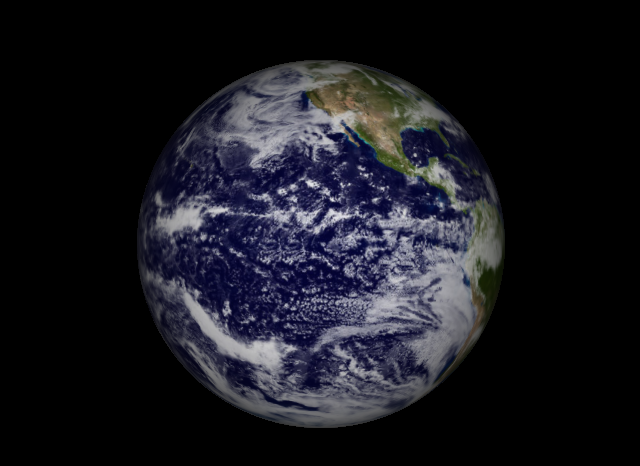
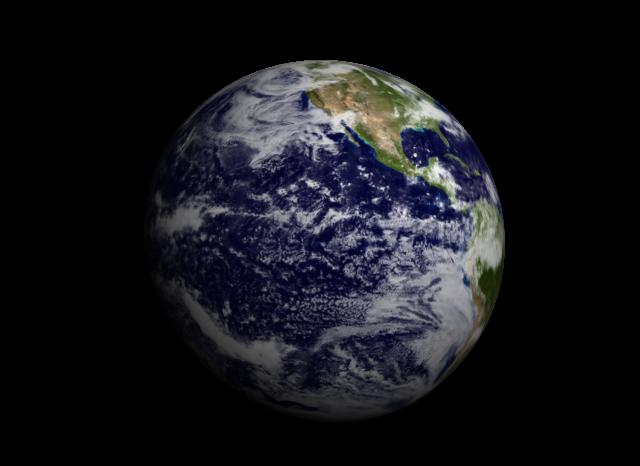
Before and after one commit to abirvalg0/my-test-project, a plain HTML site: page index.html in a window 1280 px wide. Shown: the part 156-622 px from the top of the page, without its empty margins (319-959 px from the left). Drawn offline with nearby package versions, Linux system fonts and the light colour scheme; animation ran at ten frames a second.

Commit message:
Обновлены файлы и папки проекта

```diff
--- a/index.html
+++ b/index.html
@@ -42,12 +42,12 @@
 
             // Основное освещение для сцены
             const light1 = new THREE.PointLight(0xffffff, 1, 100);
-            light1.position.set(0, 0, 5);
+            light1.position.set(2, 2, 5);  // Изменена позиция для эффекта
             scene.add(light1);
 
             // Дополнительный источник освещения для улучшения видимости земли
             const light2 = new THREE.PointLight(0xffffff, 0.5, 100);  // Меньшая интенсивность
-            light2.position.set(0, 0, -5);  // Позиция противоположная первому источнику
+            light2.position.set(-2, -2, -5);  // Позиция противоположная первому источнику
             scene.add(light2);
 
             // Камера
```
